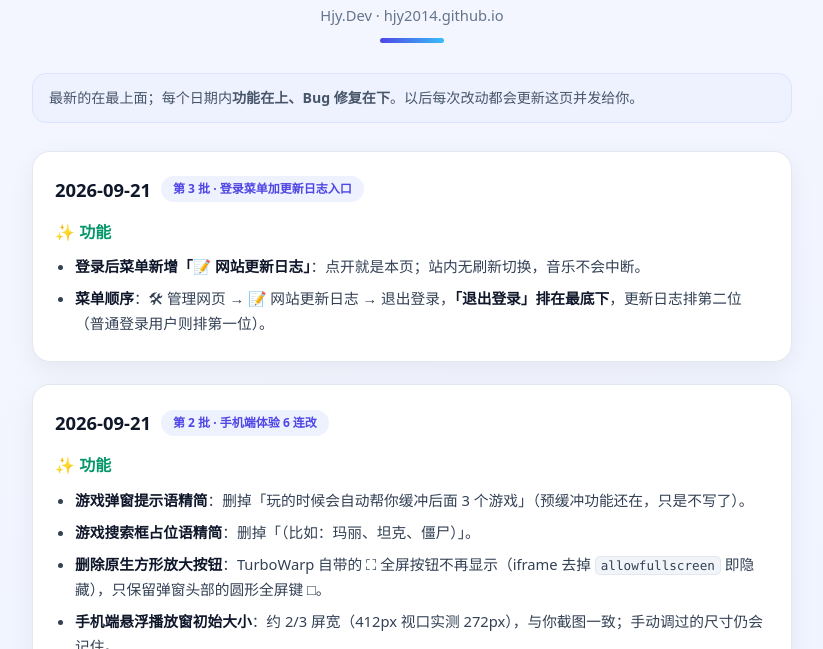
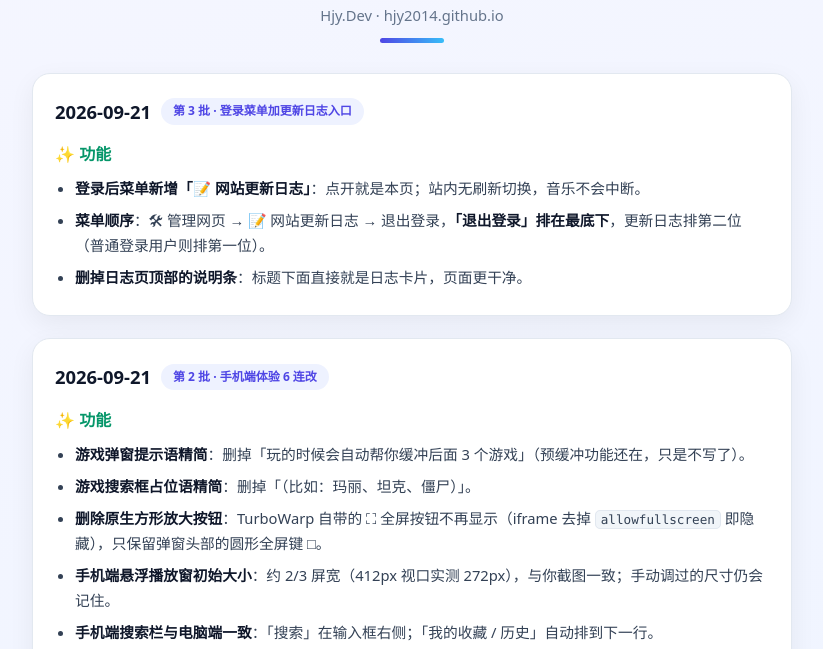
Before and after one commit to Hjy2014/Hjy2014.github.io, a plain HTML site: page changelog.html in a window 1280 px wide. Shown: the part 87-736 px from the top of the page, without its empty margins (228-1051 px from the left). Drawn offline with Linux system fonts and the light colour scheme.

Commit message:
changelog: remove intro note under title

```diff
--- a/changelog.html
+++ b/changelog.html
@@ -24,7 +24,6 @@
 .log-page h1 { font-size: 1.9rem; font-weight: 800; text-align: center; margin-bottom: 6px; }
 .log-page .sub { text-align: center; color: var(--lp-muted); font-size: .92rem; margin-bottom: 10px; }
 .log-page .rule { width: 64px; height: 5px; border-radius: 99px; background: linear-gradient(90deg, var(--lp-primary), #38bdf8); margin: 0 auto 30px; }
-.log-page .note { background: var(--lp-soft); border: 1px solid #dbe3ff; border-radius: 14px; padding: 12px 16px; font-size: .88rem; color: #475569; margin-bottom: 28px; }
 .log-page .card { background: #fff; border: 1px solid var(--lp-border); border-radius: 18px; padding: 22px 22px 18px; margin-bottom: 22px; box-shadow: 0 8px 26px rgba(2,6,23,.06); }
 .log-page .date { display: flex; align-items: center; gap: 10px; flex-wrap: wrap; margin-bottom: 6px; }
 .log-page .date b { font-size: 1.15rem; }
@@ -48,7 +47,6 @@
   <h1>📝 修改日志</h1>
   <p class="sub">Hjy.Dev · hjy2014.github.io</p>
   <div class="rule"></div>
-  <p class="note">最新的在最上面；每个日期内<b>功能在上、Bug 修复在下</b>。以后每次改动都会更新这页并发给你。</p>
 
   <div class="card">
     <div class="date"><b>2026-09-21</b><span class="badge">第 3 批 · 登录菜单加更新日志入口</span></div>
@@ -57,6 +55,7 @@
       <ul>
         <li><b>登录后菜单新增「📝 网站更新日志」</b>：点开就是本页；站内无刷新切换，音乐不会中断。</li>
         <li><b>菜单顺序</b>：🛠 管理网页 → 📝 网站更新日志 → 退出登录，<b>「退出登录」排在最底下</b>，更新日志排第二位（普通登录用户则排第一位）。</li>
+        <li><b>删掉日志页顶部的说明条</b>：标题下面直接就是日志卡片，页面更干净。</li>
       </ul>
     </div>
   </div>
```
